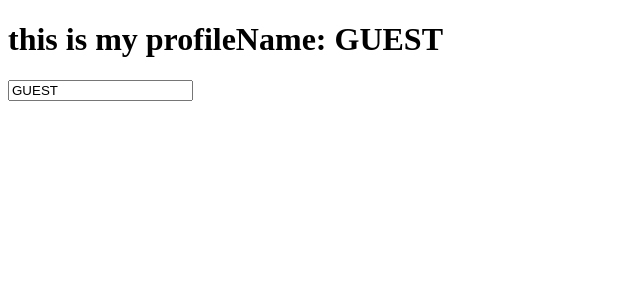
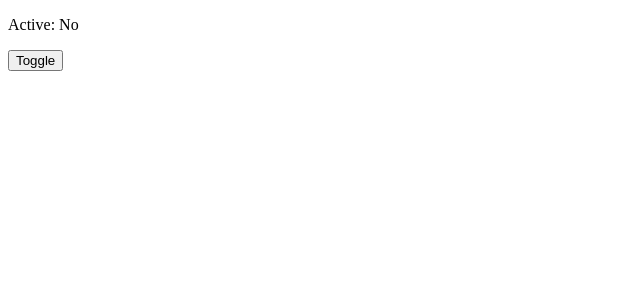
Before and after one commit to SAVEEN-J/React_practises, a React (Create React App) app: page / in a window 1280 px wide. Shown: the top 300 px of the page, without its empty margins (0-640 px from the left). Built offline with nearby package versions, Linux system fonts and the light colour scheme.

Commit message:
day30react9

```diff
--- a/src/App.js
+++ b/src/App.js
@@ -1,109 +1,245 @@
+// useRef - hook: to create a mutable reference to an element or a value that persists across render cycles.
+// Example 1: focus the input text book on click of a button
 
+//  import React, { useRef } from 'react';
 
-//   Session task – profile name changes
+// function App() {
 
-//   Implement a React component that allows users to change their profile name using the Context API.
-//   - the component should consist of two parts: a parent component called App and
-//   - a child component called Profile.
+//   const inputRef = useRef(null);
 
-//   The App component should:
-//     - Import necessary dependencies from the React library
-//     - Create a context object using the createContext function from React.
-//     - Define a state variable called profileName using the useState hook and set its initial value to an empty string.
-//     - Wrap the Profile component with the context provider component, passing the profileName state and its corresponding setter function as the vallue prop.
-
-//   The Profile component should:
-//     - Import necessary dependencies from the React library
-//     - Use the useContext hook to access the profileName state variable and its setter function from the context.
-//     - Render an input field where users can enter their profile name, with its value set to the profileName state variable.
-//     - Add an onChange event handler to the input field that updates the profileName state variable with the entered value using the setter function.
-//     - Make sure to export the App component as the default import.
-// */
-
-// Import necessary dependencies from the React library
-
-
-// import React, { createContext, useContext, useState } from 'react';
-
-// // Create a context object using the createContext function from React.
-// const ProfileContext = createContext();
-
-// // The Profile component
-// function Profile() {
-//   // Use the useContext hook to access the profileName state variable and its setter function from the context.
-//   const { profileName, setProfileName } = useContext(ProfileContext);
-
-//   // Add an onChange event handler to the input field that updates the profileName state variable with the entered value using the setter function.
-//   let onChangeProfileNameHandler = (event) => {
-//     setProfileName(event.target.value);
-//     // console.log(event.target.value);
+//   let handleButtonClick = () => {
+//     // handle the input text
+//     inputRef.current.focus();
 //   }
 
-//   // Render an input field where users can enter their profile name, with its value set to the profileName state variable.
 //   return (
 //     <div>
-//       <h2>Profile Name: { profileName }</h2>
-//       <input
-//         type='text'
-//         value={profileName}
-//         onChange={onChangeProfileNameHandler}
-//       />
+//       <input type='text' ref={inputRef} />
+//       <button onClick={handleButtonClick}>Focus Input</button>
 //     </div>
 //   )
 // }
 
+// export default App;
+
+// Example 2:
+//  import React, { useRef, useState } from 'react';
+
 // function App() {
 
-//   // Define a state variable called profileName using the useState hook and set its initial value to an empty string.
-//   const [profileName, setProfileName] = useState('');
+//   const inputRef = useRef(null);
+//   const [text, setText] = useState('no text');
 
-//   // Wrap the Profile component with the context provider component, passing the profileName state and its corresponding setter function as the vallue prop.
+//   let handleButtonClick = () => {
+//     // get the value of the input text box
+//     let value = inputRef.current.value;
+//     setText(value);
+//     console.log(inputRef);
+//   }
+
 //   return (
 //     <div>
-//       <ProfileContext.Provider value={{profileName, setProfileName}}>
-//         <Profile />
-//       </ProfileContext.Provider>
+//       <input type='text' ref={inputRef} />
+//       <button onClick={handleButtonClick}>Get Text</button>
+
+//       <p>Entered Text: { text }</p>
 //     </div>
 //   )
 // }
 
-// // Make sure to export the App component as the default import.
+// export default App;
+//auto fous
+// import React, { useEffect, useRef } from 'react';
+
+// function App() {
+
+//   const inputRef = useRef(null);
+
+//   useEffect(() => {
+//     inputRef.current.focus();
+//   }, []);
+// //[] dependiny isempty
+//   return (
+//     <div>
+//       <input type='text' ref={inputRef} />Get txt
+
+//     </div>
+//   )
+// }
+
+// export default App;
+
+///countincress
+// import React, { useRef, useState } from 'react';
+
+// function App() {
+
+//   const [count, setCount] = useState(0);
+//   const previousCountRef = useRef(null);
+
+//   let handleIncrement = () => {
+//     // console.log(previousCountRef, count);
+//     previousCountRef.current = count;
+//     // console.log(previousCountRef, count);
+//     setCount((prevCount) => prevCount + 1);
+//     // console.log(previousCountRef, count);
+//   }
+
+//   return (
+//     <div>
+//       <p>Current Count: { count } </p>
+//       <p>Previous Count: { previousCountRef.current} </p>
+//       <button onClick={handleIncrement}>Increment</button>
+//     </div>
+//   )
+// }
+
+// export default App;
+
+// import React, { useEffect, useRef } from 'react';
+
+// function App() {
+
+//   const sharedRef = useRef(null);
+
+//   useEffect(() => {
+//     console.log(sharedRef);
+//   }, []);
+
+//   return (
+//     <div>
+//       <input type='text' ref={sharedRef} />
+//       <button ref={sharedRef}>Click</button>
+//       <span ref={sharedRef}>useRef demonstration</span>
+//     </div>
+//   )
+// }
+
+// export default App;
+
+// useEffect examples
+// without dependency list
+// import React, { useEffect } from 'react';
+
+// function App() {
+
+//   // this effect runs once, after the component mounts
+//   useEffect(() => {
+//     console.log('component mounted');
+//   }, []);
+
+//   return (
+//     <div>
+//       App Component
+//     </div>
+//   )
+// }
+
+// export default App;
+
+// with a single dependency
+
+// import React, { useEffect, useState } from 'react';
+
+// function App() {
+
+//   const [count, setCount] = useState(0);
+
+//   // runs every time
+//   useEffect(() => {
+//     console.log('count: ', count);
+//   }, [count]);
+
+//   let buttonClickHandler = () => {
+//    setCount(count + 1);
+//   }
+
+//   return (
+//     <div>
+//       <p>Count: {count}</p>
+//       <button onClick={buttonClickHandler}>Increment</button>
+//     </div>
+//   )
+// }
+
 // export default App;
 
 
-import React, { useContext, useState } from 'react'
-import { createContext } from 'react'
+// useReducer hook : complex state management (multiple actions or transitions)
+// import React, { useState } from 'react';
 
-const context=createContext();
-function Profile(params) {
-   const{profileName,setProfileName}=useContext(context)
+// function App() {
 
-   let hadleChange=(e)=>{
-    setProfileName(e.target.value)
+//   const [count, setCount] = useState(0);
 
+//   return (
+//     <div>
+//       <p>Count: { count }</p>
+//       <button onClick={() => setCount(count+1)}>Increment</button>
+//       <button onClick={() => setCount(count-1)}>Decrement</button>
+//       <button onClick={() => setCount(0)}>Reset</button>
+//     </div>
+//   )
+// }
 
-   }
-  return(
-    <>
-  <h1>this is my profileName: {profileName}</h1>
-    <input type='text'  value={profileName} onChange={hadleChange} />
-    </>
-  )
+// export default App;
 
+// import React, { useReducer, useState } from 'react';
+
+// // set an initial state
+// const initialState = {count: 0};
+
+// function reducer(state, action) {
+//   switch (action.type) {
+//     case 'increment':
+//       return { count: state.count + 1 };
+//     case 'decrement':
+//       return { count: state.count - 1 };
+//     case 'reset':
+//       return { count: 0 };
+//     default:
+//       throw new Error();
+//   }
+// }
+
+// function App() {
+
+//   const [state, dispatch] = useReducer(reducer, initialState);
+
+//   return (
+//     <div>
+//       <p>Count: { state.count  }</p>
+//       <button onClick={() => dispatch({ type: 'increment' })}>Increment</button>
+//       <button onClick={() => dispatch({ type: 'decrement' })}>Decrement</button>
+//       <button onClick={() => dispatch({ type: 'reset' })}>Reset</button>
+//     </div>
+//   )
+// }
+
+//  export default App;
+
+// toggle button
+import React, { useReducer } from 'react';
+
+const initialState = { isActive: false };
+
+function reducer(state, action) {
+  switch (action.type) {
+    case 'toggle':
+      return { isActive: !state.isActive };
+  }
 }
 
 function App() {
-  const[profileName,setProfileName]=useState("GUEST");
+
+  const [state, dispatch] = useReducer(reducer, initialState);
+
   return (
-   <>
-  <context.Provider value={{profileName,setProfileName}}>
-    <Profile/>
-
-
-   </context.Provider>
-
-   </>
+    <div>
+      <p>Active: { state.isActive ? 'Yes': 'No' } </p>
+      <button onClick={() => dispatch({type: 'toggle'})}>Toggle</button>
+    </div>
   )
 }
 
-export default App
+export default App;
```
